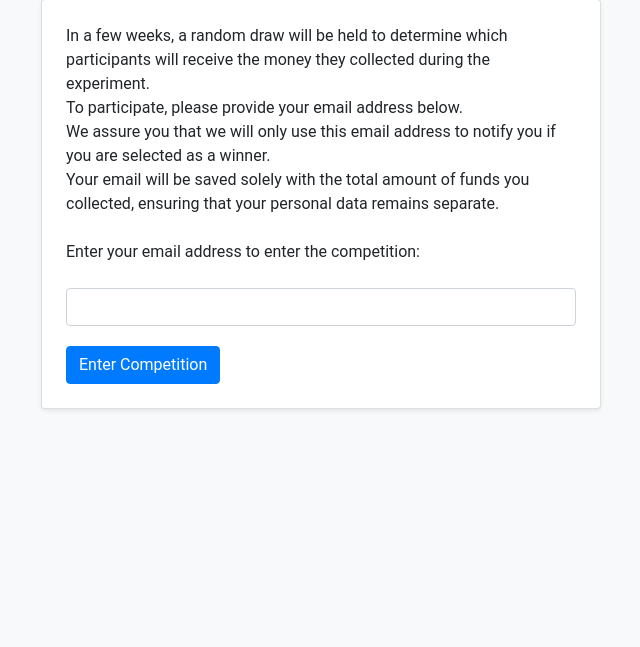
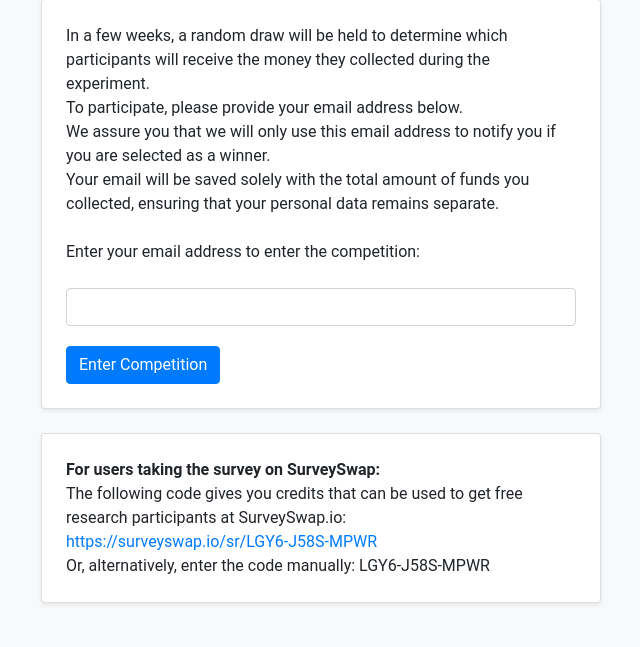
Before and after one commit to lucas-bs/thesis-survey, a Flask app: template gpt/templates/final.html in a window 1280 px wide. Shown: the part 275-922 px from the top of the page, without its empty margins (319-959 px from the left). Before the commit the page ends 685 px from the top, so only its background shows below. Run offline with Flask 3, Linux system fonts and the light colour scheme; the template is opened without the code that fills it, so the values that code supplies are empty; some libraries are stand-ins or nearby versions.

Commit message:
Update final.html
added surveyswap code

```diff
--- a/gpt/templates/final.html
+++ b/gpt/templates/final.html
@@ -46,7 +46,14 @@
                     <input type="email" id="email" name="email" class="form-control" required>
                 </div>
                 <button type="submit" class="btn btn-primary">Enter Competition</button>
-            </form>
+                </form>
+            </div>
+            <div class="card my-4 p-4 shadow-sm">
+                <b>For users taking the survey on SurveySwap:</b>
+                The following code gives you credits that can be used to get free research participants at SurveySwap.io:
+                <br>
+                <a href="https://surveyswap.io/sr/LGY6-J58S-MPWR" target="_blank">https://surveyswap.io/sr/LGY6-J58S-MPWR</a>
+                Or, alternatively, enter the code manually: LGY6-J58S-MPWR
             </div>
         </div>
     </div>
```
